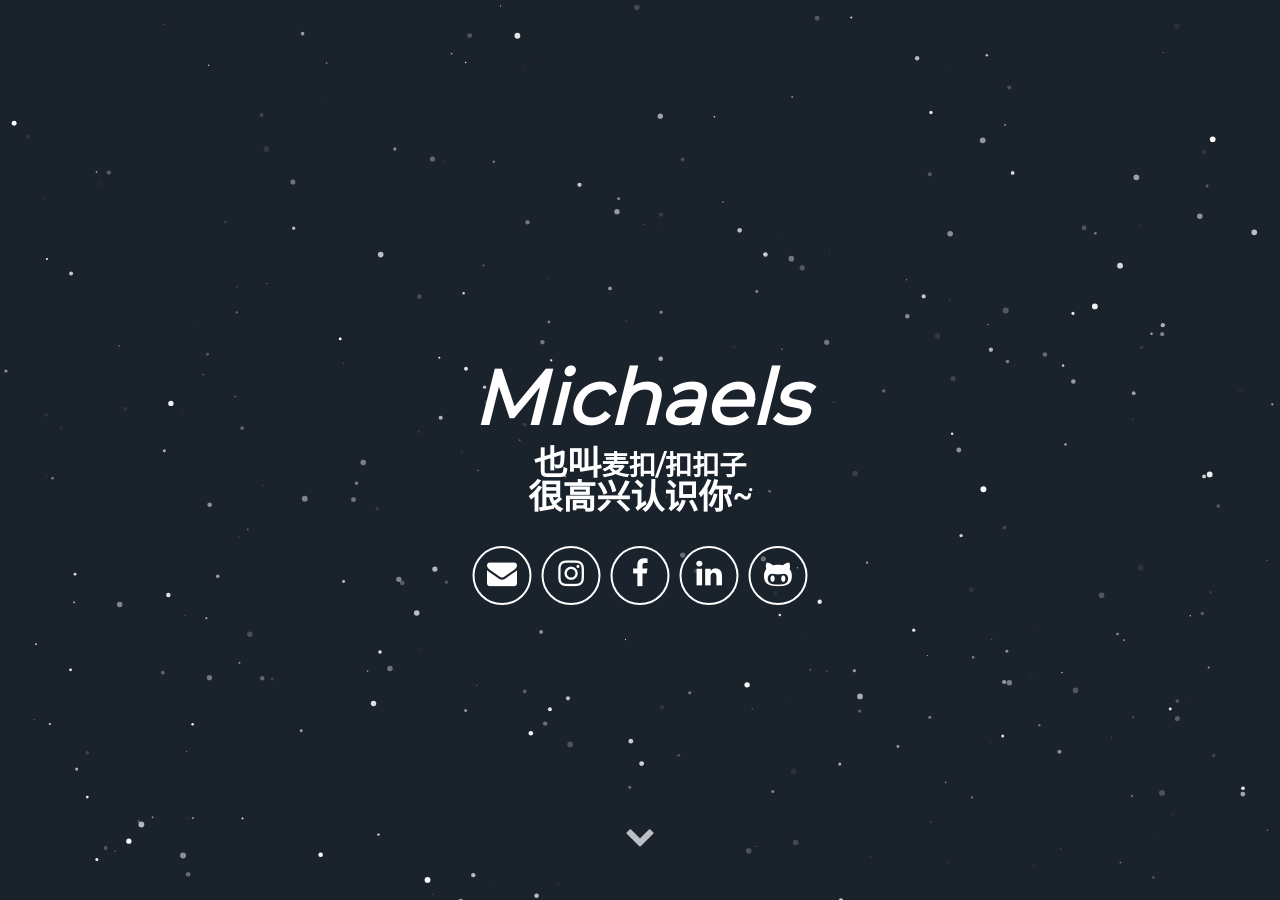
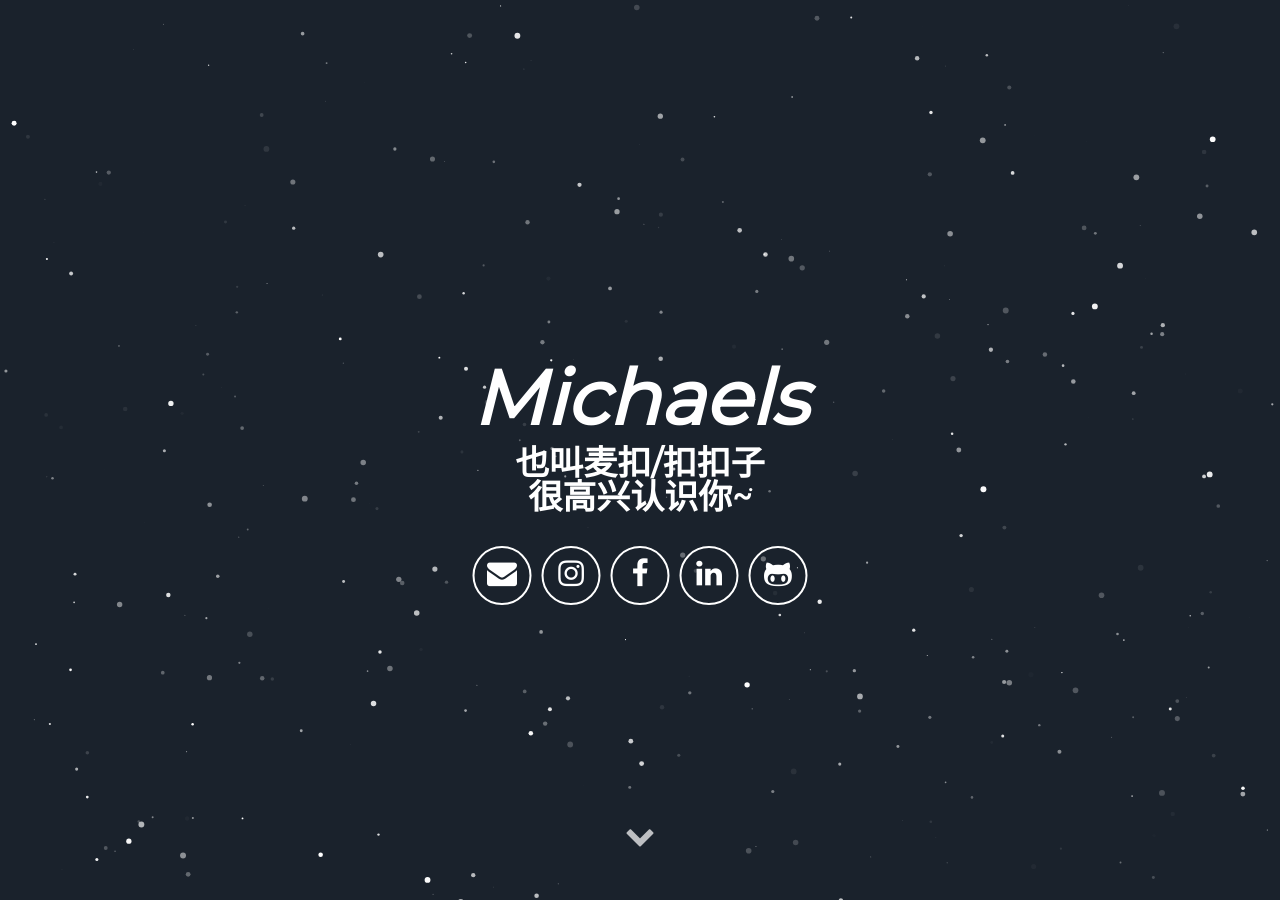
Before and after one commit to Micha3ls0n0/ocean-of-tears, a Jekyll site: the page built from index.html, in a window 1280 px wide and 900 px high. Built offline with Jekyll 4.4.1, drawn with Linux system fonts in a browser that asks for light colours; some web fonts are replaced.

Commit message:
9/25/1501

```diff
--- a/_config.yml
+++ b/_config.yml
@@ -7,7 +7,7 @@ description: Jekyll Theme Minimal Resume
 # User settings
 username: <i>Michaels</i>
 user_description: I've lost everything i have.
-user_title: 也叫<small>麦扣/扣扣子</small></br>很高兴认识你~
+user_title: 也叫麦扣/扣扣子</br>很高兴认识你~
 email: nico1481105164@gmail.com
 # twitter_username: lorem_ipsum
 # github_username:  lorem_ipsum
--- a/_includes/about.html
+++ b/_includes/about.html
@@ -1,5 +1,5 @@
 <div class="user-details">
-  <h1>My Expertise</h1>
+  <h1>About me</h1>
   <p>{{ site.user_description }}</p>
 </div>
 <div class="user">
```
